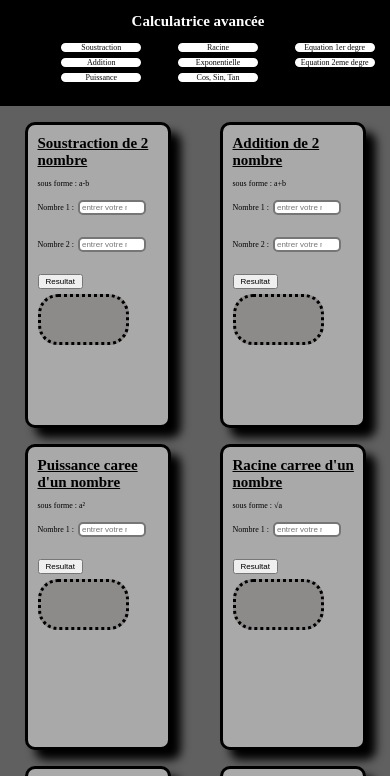
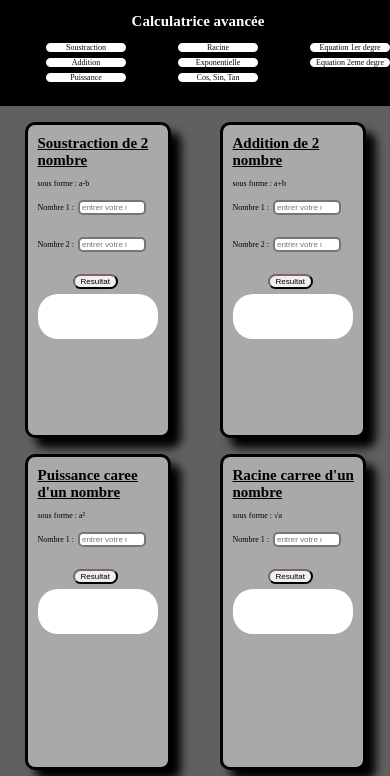
Before and after one commit to Atg1997/clacule, a plain HTML site: page index.html in a window 390 px wide. Shown: the top 776 px of the page. Drawn offline with Linux system fonts and the light colour scheme.

Commit message:
Add files via upload

```diff
--- a/index.html
+++ b/index.html
@@ -261,8 +261,9 @@
                     if (discriminant > 0) {
                         var solution1 = (-b + Math.sqrt(discriminant)) / (2*a);
                         var solution2 = (-b - Math.sqrt(discriminant)) / (2*a);
-                        document.getElementById("delta").innerText = "Delta = " + discriminant;
-                        document.getElementById("resultat2").innerText = "Les solutions de l'équation sont x1 = " + solution1 + " et x2 = " + solution2;
+                        document.getElementById("delta").innerText = "∆ = " + discriminant;
+                        document.getElementById("resultat2").innerText = " X1 = " + solution1 + " X2 = " + solution2;
+
                     } else if (discriminant === 0) {
                         var solution = -b / (2*a);
                         document.getElementById("resultat2").innerText = "L'équation a une solution double : x = " + solution;
--- a/js.css
+++ b/js.css
@@ -131,7 +131,7 @@ input {
      }
      ul {
         display: flex;
-        justify-content: space-around;
+        justify-content: space-between ;
      }
 
      .lien {
@@ -142,10 +142,10 @@ input {
      a:hover{
 
          color: rgb(11, 11, 11);
-         transition: 0.2s linear;
+         transition: 0.2s none;
          font-size: 9px;
          padding: 0px;
-         height: 40px;
+         height: 10px;
          border-radius: 10px;
      }
      li {
@@ -174,13 +174,13 @@ input {
      .premiere, .deuxieme, .add,
       .Sous, .puis, .racine, .exp,
       .trigo{
-        box-sizing:content-box;
+         box-sizing:content-box;
          border-style: solid;
          border-radius: 10px;
          box-shadow:10px 10px 10px black ;
          background-color: darkgray;
          width: 130px;
-         height: 300px;
+         height: 310px;
          padding-left: 10px;
          cursor: pointer;
          margin-top: 16px;
@@ -188,12 +188,24 @@ input {
      input {
          list-style-type: none;
      }
-
-
+        button {
+            border-radius: 8px;
+            border-color: rgb(39, 32, 32);
+            margin-left: 35px;
+        }
+             button:hover {
+                background-color: white;
+                transition: 0.1s ease ;
+                width: 60px;
+             }
     #resultat1, #resultat2, #delta, #ResultatSous,
      #ResultatAdd, #ResultatPuis, #ResultatRac, #ResultatExp,
      #ResultatTrigo1 ,#ResultatTrigo2 , #ResultatTrigo3{
+        border-style: none;
+        background-color: white;
         font-size: 10px;
+        width: 115px;
+        color: rgb(0, 0, 0);
         }
 
      .page li {
```
